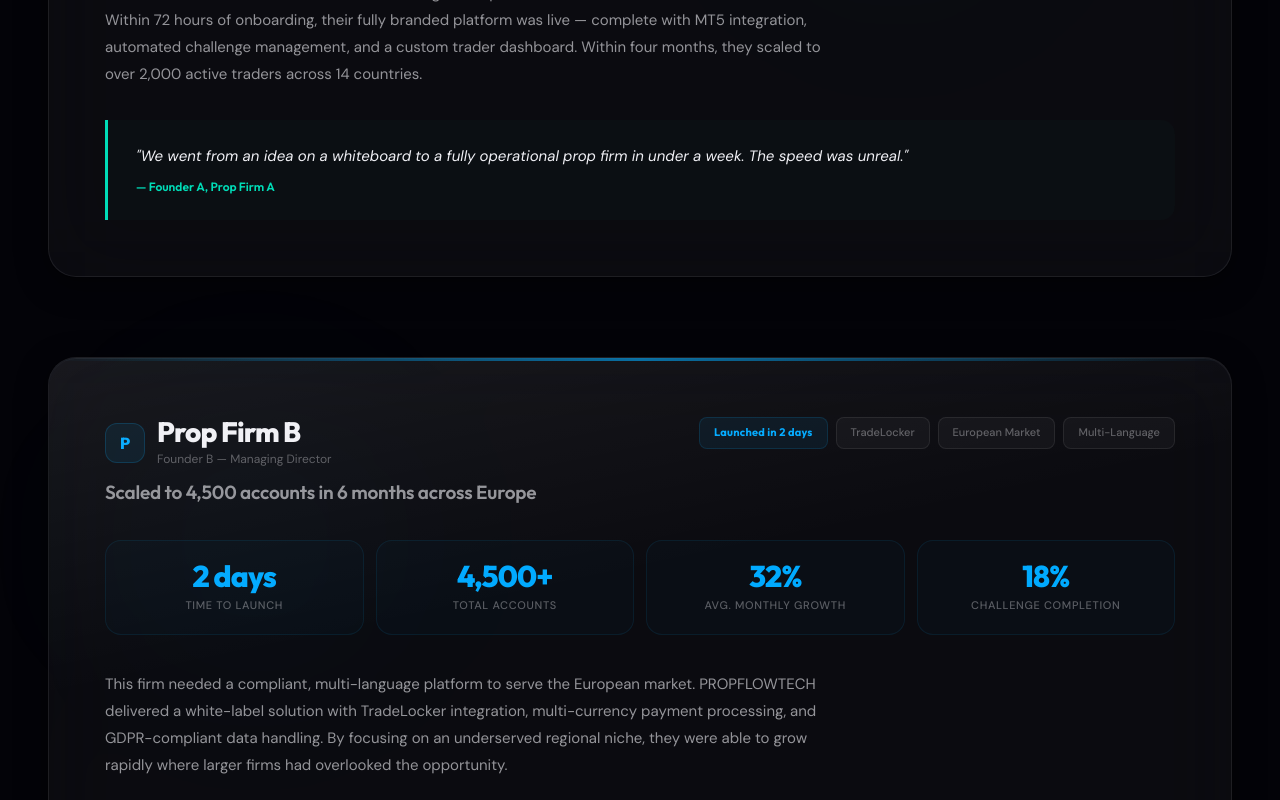
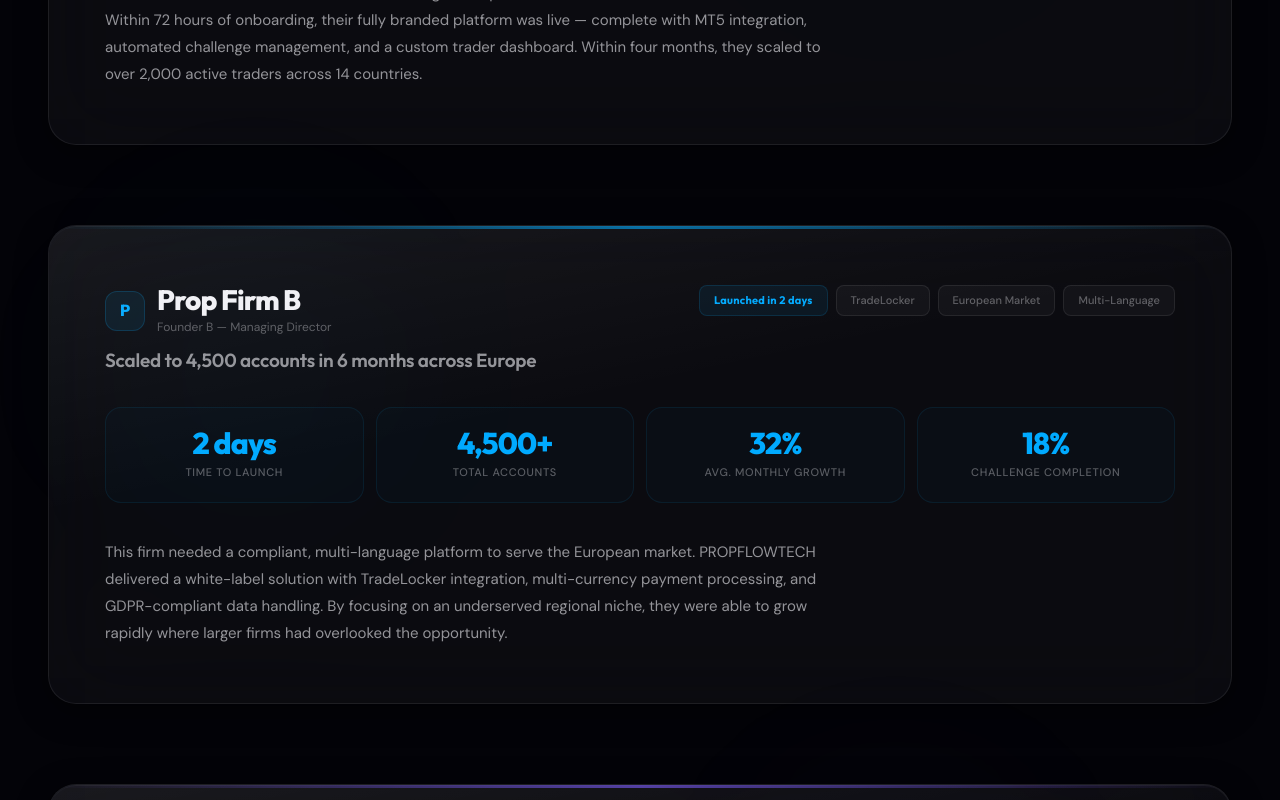
Before and after one commit to GlobalFXFunds/propflowtech, a React (Vite) app: page /case-studies in a window 1280 px wide. Shown: the part 1020-1820 px from the top of the page. Built offline with nearby package versions, Linux system fonts and the light colour scheme.

Commit message:
fix: remove quotes from case studies

```diff
--- a/src/components/CaseStudies.tsx
+++ b/src/components/CaseStudies.tsx
@@ -12,7 +12,6 @@ interface CaseStudy {
   founderRole: string;
   timeline: string;
   description: string;
-  quote: string;
   accentColor: string;
   metrics: { label: string; value: string }[];
   tags: string[];
@@ -27,8 +26,6 @@ const caseStudies: CaseStudy[] = [
     timeline: 'Launched in 3 days',
     description:
       'This firm came to PROPFLOWTECH with a strong brand presence but zero technical infrastructure. Within 72 hours of onboarding, their fully branded platform was live — complete with MT5 integration, automated challenge management, and a custom trader dashboard. Within four months, they scaled to over 2,000 active traders across 14 countries.',
-    quote:
-      'We went from an idea on a whiteboard to a fully operational prop firm in under a week. The speed was unreal.',
     accentColor: '#00ddb8',
     metrics: [
       { label: 'Time to Launch', value: '3 days' },
@@ -46,8 +43,6 @@ const caseStudies: CaseStudy[] = [
     timeline: 'Launched in 2 days',
     description:
       'This firm needed a compliant, multi-language platform to serve the European market. PROPFLOWTECH delivered a white-label solution with TradeLocker integration, multi-currency payment processing, and GDPR-compliant data handling. By focusing on an underserved regional niche, they were able to grow rapidly where larger firms had overlooked the opportunity.',
-    quote:
-      'The compliance framework alone saved us months of legal work. We were able to focus entirely on building our brand and acquiring traders.',
     accentColor: '#00aaff',
     metrics: [
       { label: 'Time to Launch', value: '2 days' },
@@ -65,8 +60,6 @@ const caseStudies: CaseStudy[] = [
     timeline: 'Launched in 4 days',
     description:
       'Founded by a trading educator with a large online following, this firm leveraged an existing audience to drive immediate traction. PROPFLOWTECH handled the complete technical buildout — including a custom affiliate system that turned their student community into a referral engine. The result: $120K in monthly revenue within 90 days of launch.',
-    quote:
-      'I had the audience, but I had no idea how to build a prop firm. PROPFLOWTECH made it possible without me writing a single line of code.',
     accentColor: '#7c5cff',
     metrics: [
       { label: 'Time to Launch', value: '4 days' },
@@ -320,48 +313,11 @@ const CaseStudyCard: React.FC<{ study: CaseStudy; index: number }> = ({ study, i
               fontSize: 15,
               lineHeight: 1.8,
               color: 'var(--text-secondary)',
-              marginBottom: 32,
               maxWidth: 720,
             }}
           >
             {study.description}
           </motion.p>
-
-          {/* Quote */}
-          <motion.div
-            initial={{ opacity: 0, x: -20 }}
-            animate={isVisible ? { opacity: 1, x: 0 } : {}}
-            transition={{ duration: 0.7, delay: 0.4, ease }}
-            style={{
-              padding: '24px 28px',
-              borderLeft: `3px solid ${study.accentColor}`,
-              background: `${study.accentColor}04`,
-              borderRadius: '0 14px 14px 0',
-            }}
-          >
-            <p
-              style={{
-                fontFamily: 'var(--font-body)',
-                fontSize: 15,
-                fontStyle: 'italic',
-                lineHeight: 1.7,
-                color: 'var(--text-primary)',
-                marginBottom: 8,
-              }}
-            >
-              "{study.quote}"
-            </p>
-            <div
-              style={{
-                fontFamily: 'var(--font-display)',
-                fontSize: 12,
-                fontWeight: 600,
-                color: study.accentColor,
-              }}
-            >
-              — {study.founder}, {study.firmName}
-            </div>
-          </motion.div>
         </div>
       </motion.div>
     </section>
```
